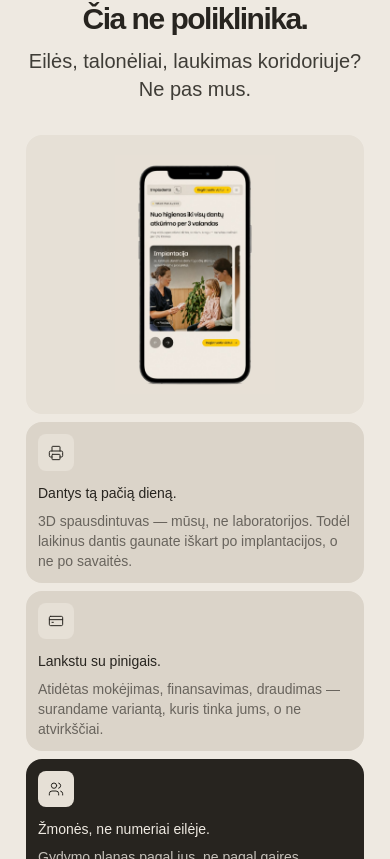
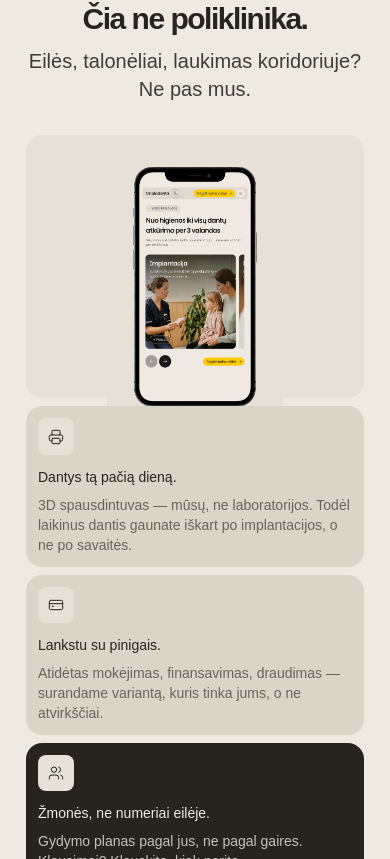
Before and after one commit to jociusjustinas-dev/impladenta, a React (Vite) app: page / in a window 390 px wide. Shown: the part 1765-2624 px from the top of the page. Built offline with nearby package versions, Linux system fonts and the light colour scheme; a web font is replaced by a local one.

Commit message:
Enlarge the device mockup and let it hang below the panel edge.
Increase the phone image size and use a negative bottom margin so the handset extends past the placeholder card on desktop and mobile.

Co-authored-by: Cursor <cursoragent@cursor.com>

```diff
--- a/src/styles/baseframe/components.css
+++ b/src/styles/baseframe/components.css
@@ -1815,6 +1815,7 @@
   display: grid;
   grid-template-columns: minmax(0, 1fr) minmax(0, 1.25fr) minmax(0, 0.8fr);
   gap: var(--bf-space-xxxs);
+  overflow: visible;
 }
 
 .bf-why-bento__phone {
@@ -1825,14 +1826,15 @@
   overflow: visible;
   border-radius: var(--bf-radius-md);
   background-color: #e6e0d6;
-  padding: var(--bf-space-md) var(--bf-space-md) 0;
+  padding: var(--bf-space-md) var(--bf-space-sm) 0;
 }
 
 .bf-why-bento__phone-image {
   display: block;
   width: 100%;
-  max-width: 15.69rem;
+  max-width: 18.75rem;
   margin-inline: auto;
+  margin-bottom: -2.5rem;
   object-fit: contain;
 }
 
@@ -1941,7 +1943,12 @@
 
   .bf-why-bento__phone {
     min-height: 0;
-    padding-block: var(--bf-space-xs);
+    padding: var(--bf-space-xs) var(--bf-space-xs) 0;
+  }
+
+  .bf-why-bento__phone-image {
+    max-width: 14.5rem;
+    margin-bottom: -1.75rem;
   }
 
   .bf-why-bento__media-image {
@@ -1971,7 +1978,8 @@
   }
 
   .bf-why-bento__phone-image {
-    max-width: 11rem;
+    max-width: 12.5rem;
+    margin-bottom: -1.5rem;
   }
 }
 
@@ -1981,7 +1989,8 @@
   }
 
   .bf-why-bento__phone-image {
-    max-width: 10rem;
+    max-width: 11rem;
+    margin-bottom: -1.25rem;
   }
 }
 
```
